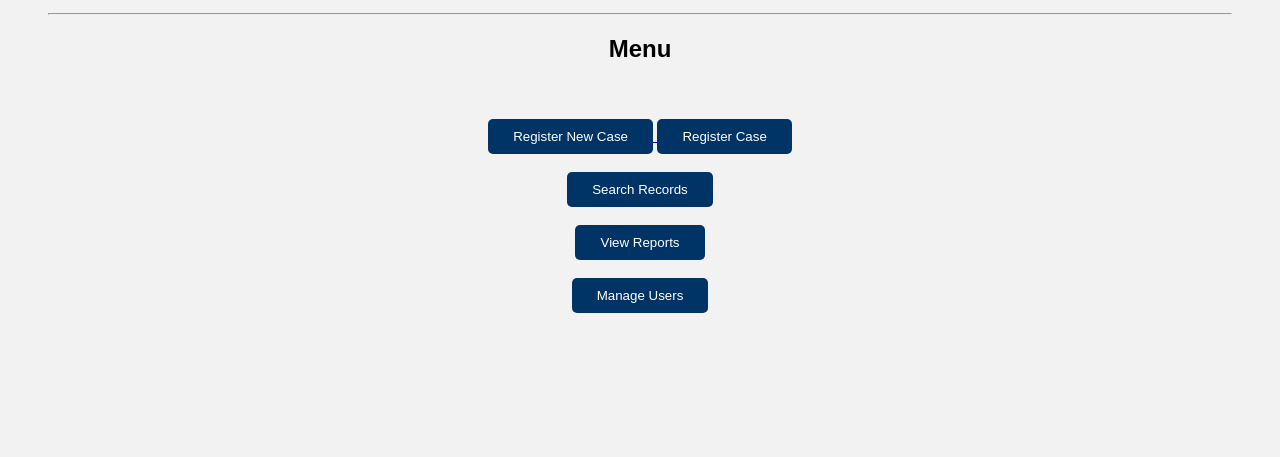
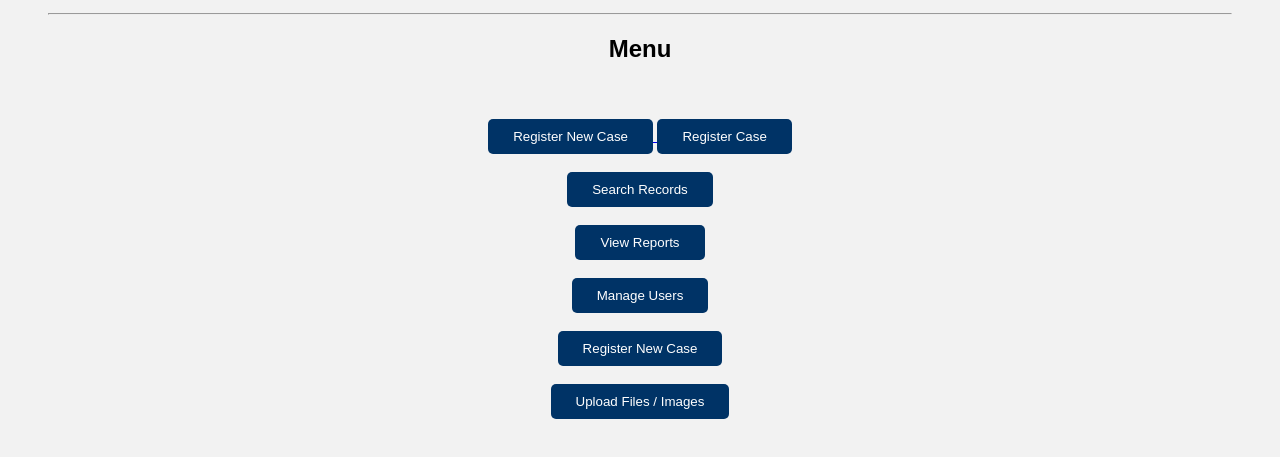
Before and after one commit to owusufrancis281-lang/Police-file, a website: page public/dashboard.html in a window 1280 px wide. Shown: the part 149-606 px from the top of the page. Drawn offline with Linux system fonts and the light colour scheme.

Commit message:
Update dashboard.html

```diff
--- a/public/dashboard.html
+++ b/public/dashboard.html
@@ -29,6 +29,16 @@
 <br><br>
 
 <button>Manage Users</button>
+<br><br>
 
+<a href="case-registration.html">
+    <button>Register New Case</button>
+</a>
+
+<br><br>
+
+<a href="upload.html">
+    <button>Upload Files / Images</button>
+</a>
 </body>
 </html>
```
